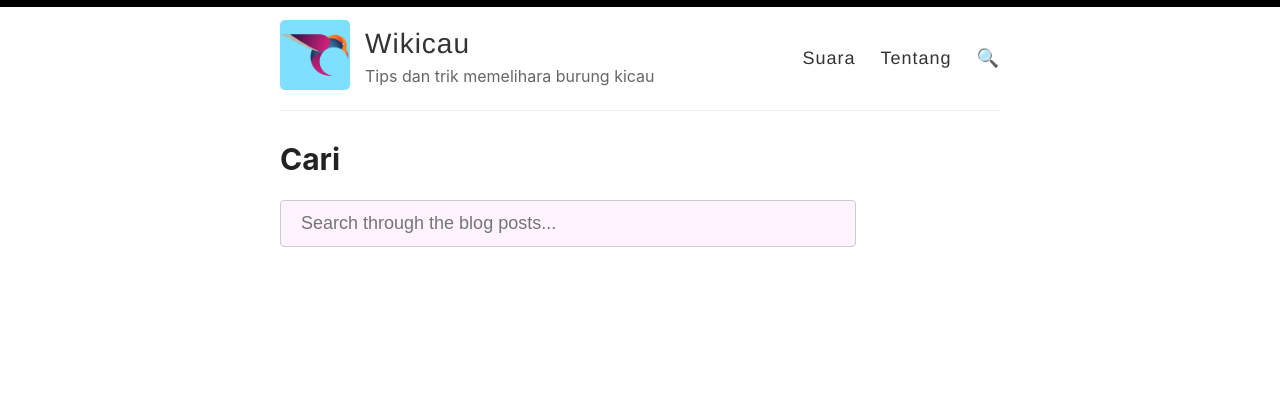
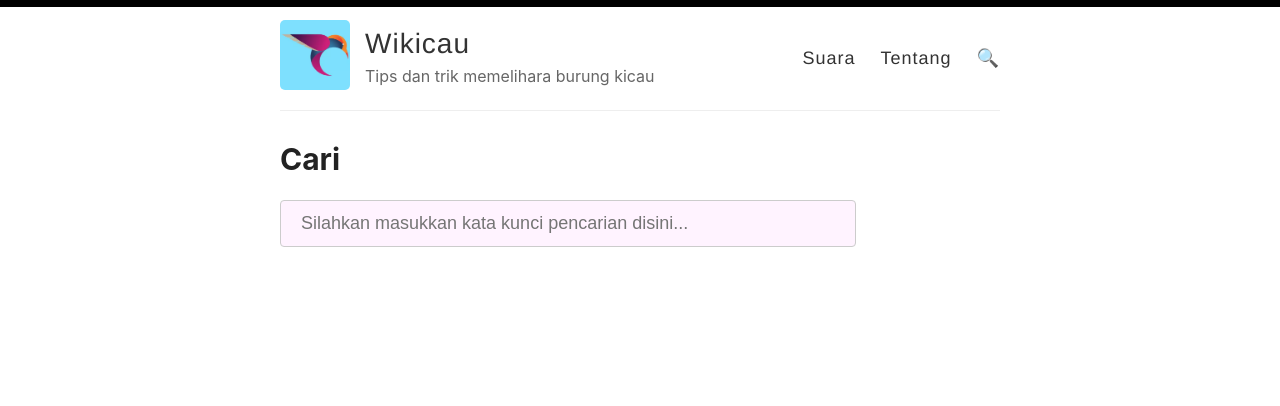
Before and after one commit to wikicau/wikicau.github.io, a Jekyll site: the page built from _pages/cari.md, in a window 1280 px wide. Shown: the top 406 px of the page. Built offline with Jekyll 4.4.1, drawn with Linux system fonts in a browser that asks for light colours.

Commit message:
Update cari.md

```diff
--- a/_pages/cari.md
+++ b/_pages/cari.md
@@ -5,7 +5,7 @@ permalink: /cari/
 ---
 
 <div id="search-container">
-    <input type="text" id="search-input" placeholder="Search through the blog posts...">
+    <input type="text" id="search-input" placeholder="Silahkan masukkan kata kunci pencarian disini...">
     <ul id="results-container"></ul>
 </div>
 
```
